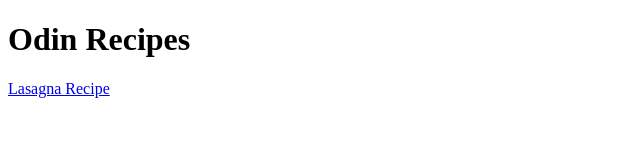
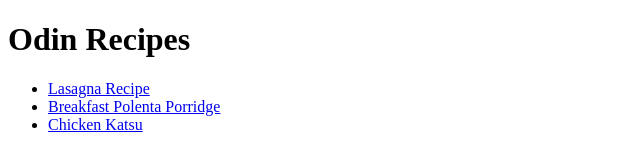
Before and after one commit to ClausDelRey/odin-recipes, a plain HTML site: page index.html in a window 1280 px wide. Shown: the whole page, without its empty margins (0-640 px from the left). Drawn offline with Linux system fonts and the light colour scheme.

Commit message:
Fix front page list

```diff
--- a/index.html
+++ b/index.html
@@ -4,10 +4,16 @@
     <head>
         <meta charset="utf-8">
         <title>RECIPES The Odin Project</title>
+        <link rel="stylesheet" href="style.css">
     </head>
 
     <body>
         <h1>Odin Recipes</h1>
-        <a href="recipes/lasagna.html">Lasagna Recipe</a>
+            <ul>
+                <li><a href="recipes/lasagna.html">Lasagna Recipe</a></li>
+                <li><a href="recipes/Breakfast-Polenta-Porridge.html">Breakfast Polenta Porridge</a></li>
+                <li><a href="recipes/Chicken-Katsu.html">Chicken Katsu</a></li>
+            </ul>
+
     </body>
 </html>
```
Also changed, not shown: 1 other file.
